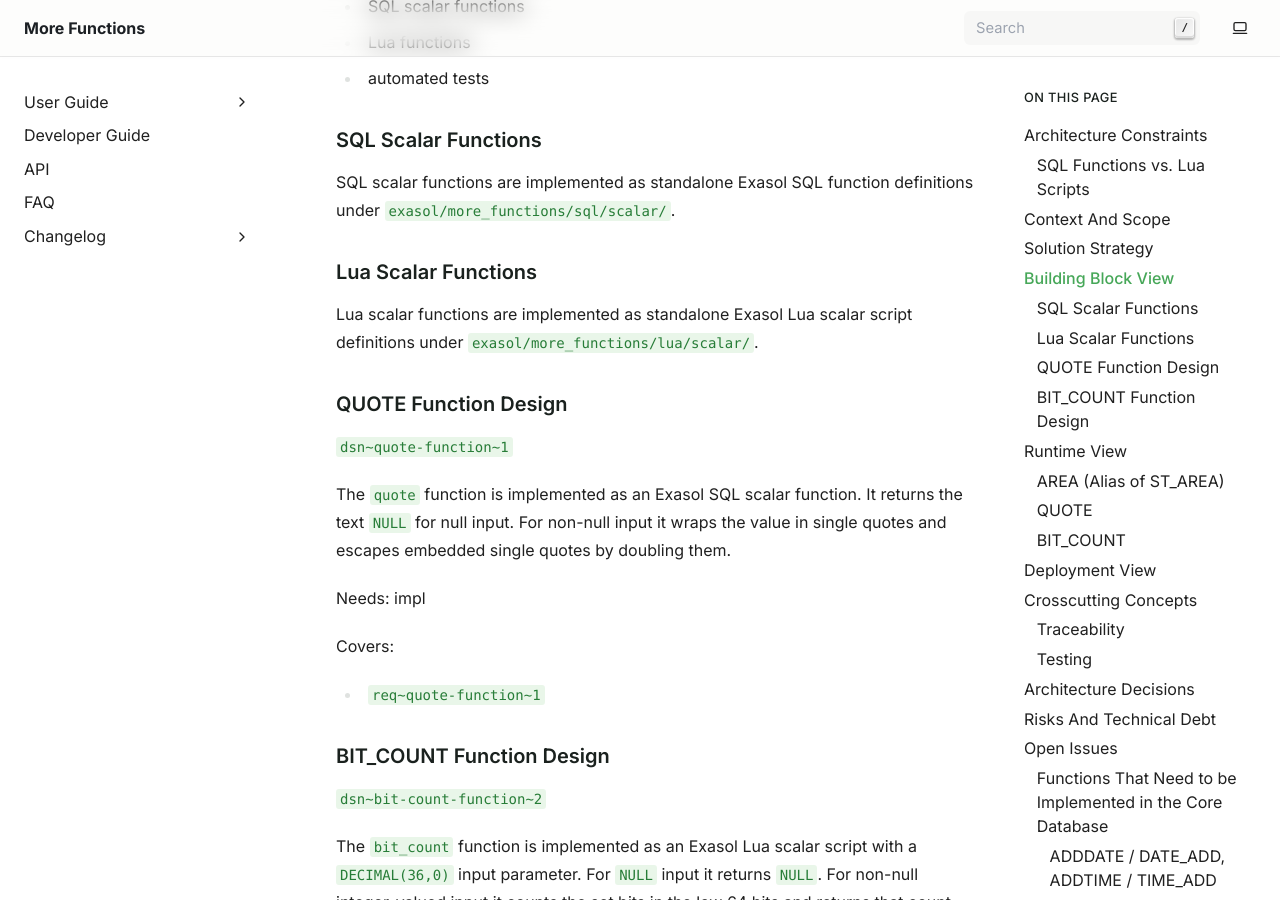
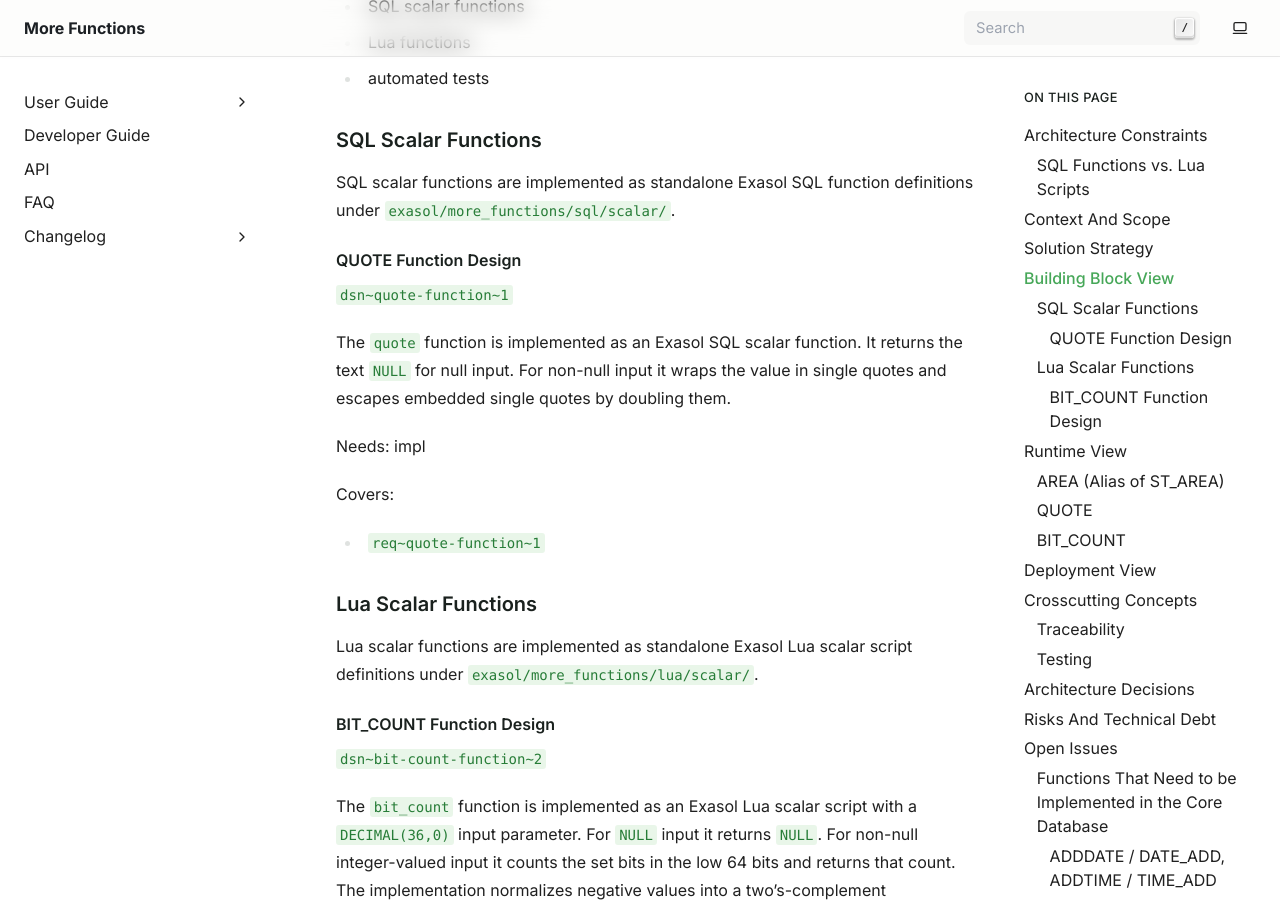
Before and after one commit to exasol-labs/more-functions, a Sphinx documentation site: the page built from doc/design.md, in a window 1280 px wide and 900 px high, scrolled down 1594 px. Built offline with Sphinx 7.4.7, drawn with Linux system fonts in a browser that asks for light colours; pages that are not in the unit, such as notebooks, are missing from menus; part of the change alters nothing that is shown.

```diff
--- a/doc/design.md
+++ b/doc/design.md
@@ -48,13 +48,9 @@ The system consists of these main building blocks:
 - Lua functions
 - automated tests
 
-#### SQL Scalar Functions
+### SQL Scalar Functions
 
 SQL scalar functions are implemented as standalone Exasol SQL function definitions under `exasol/more_functions/sql/scalar/`.
-
-#### Lua Scalar Functions
-
-Lua scalar functions are implemented as standalone Exasol Lua scalar script definitions under `exasol/more_functions/lua/scalar/`.
 
 #### QUOTE Function Design
 `dsn~quote-function~1`
@@ -67,6 +63,10 @@ Needs: impl
 
 Covers:
 - `req~quote-function~1`
+
+### Lua Scalar Functions
+
+Lua scalar functions are implemented as standalone Exasol Lua scalar script definitions under `exasol/more_functions/lua/scalar/`.
 
 #### BIT_COUNT Function Design
 `dsn~bit-count-function~2`
```
